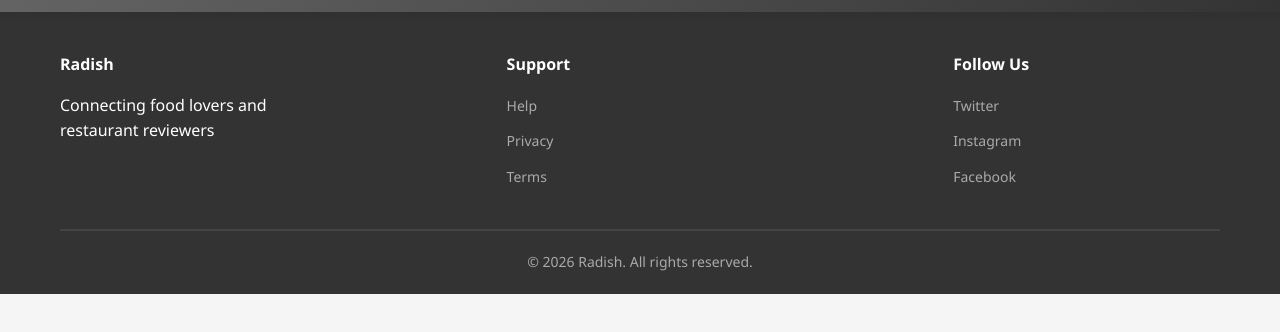
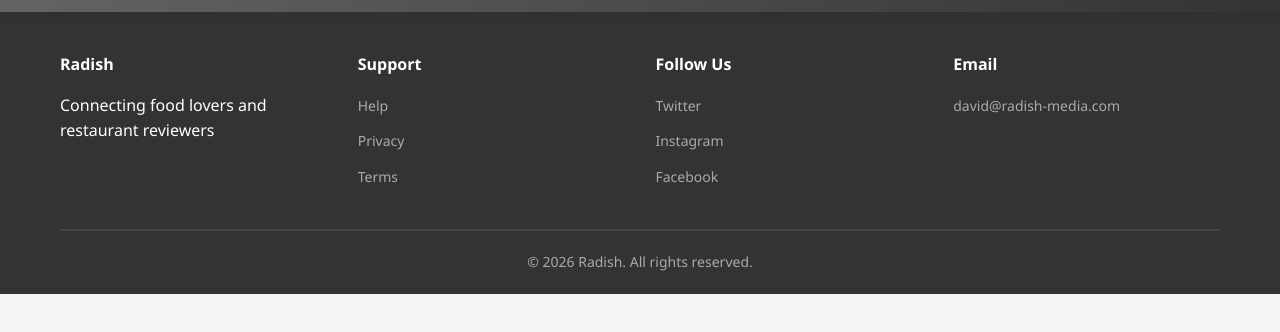
Before and after one commit to radish-llc/radish-llc.github.io, a plain HTML site: page index.html in a window 1280 px wide. Shown: the part 58-390 px from the top of the page. Drawn offline with Linux system fonts and the light colour scheme.

Commit message:
Add email link: david@radish-media.com

```diff
--- a/index.html
+++ b/index.html
@@ -52,6 +52,12 @@
                         <li><a href="#">Facebook</a></li>
                     </ul>
                 </div>
+                <div class="footer-section">
+                    <h4>Email</h4>
+                    <ul>
+                        <li><a href="mailto:david@radish-media.com">david@radish-media.com</a></li>
+                    </ul>
+                </div>
             </div>
             <div class="footer-bottom">
                 <p>&copy; 2026 Radish. All rights reserved.</p>
```
Also changed, not shown: 1 other file.
